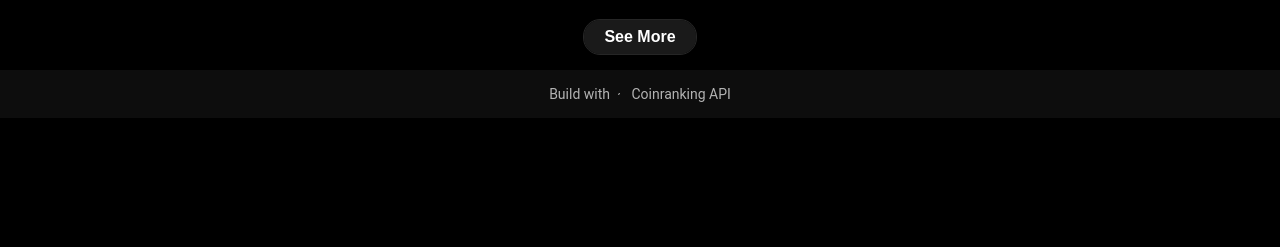
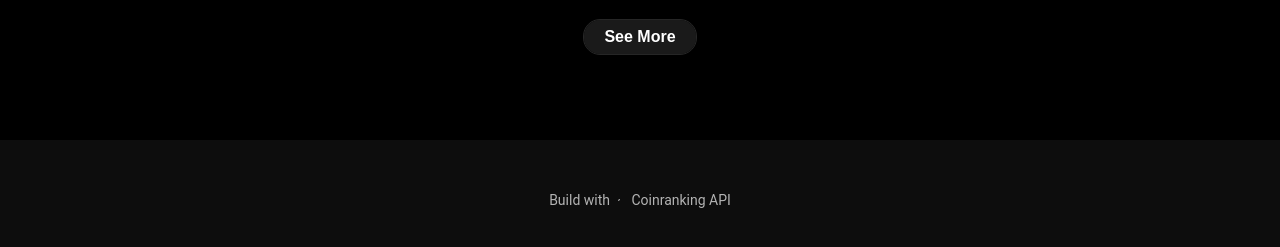
Before and after one commit to Romanmaliska/cryptos, a React (Vite) app in the folder client/: page / in a window 1280 px wide. Shown: the part 541-788 px from the top of the page. Built offline with nearby package versions, Linux system fonts and the light colour scheme; no server answers.

Commit message:
feat: position for footer

```diff
--- a/client/src/components/footer/Footer.module.css
+++ b/client/src/components/footer/Footer.module.css
@@ -2,6 +2,7 @@
   display: flex;
   align-items: center;
   justify-content: center;
+  flex-grow: 1;
   background-color: var(--secondary-bg-color);
   padding: 1rem;
   font-size: 0.75rem;
--- a/client/src/layouts/RootLayout.module.css
+++ b/client/src/layouts/RootLayout.module.css
@@ -1,4 +1,5 @@
 .main_container {
+  flex-grow: 1;
   margin-left: auto;
   margin-right: auto;
   max-width: 56.25rem;
--- a/client/src/styles/main.css
+++ b/client/src/styles/main.css
@@ -24,6 +24,12 @@ body {
   min-height: 100vh;
   background-color: var(--main-bg-color);
   color: var(--main-text-color);
+}
+
+#root {
+  height: 100vh;
+  display: flex;
+  flex-direction: column;
 }
 
 h1 {
```
